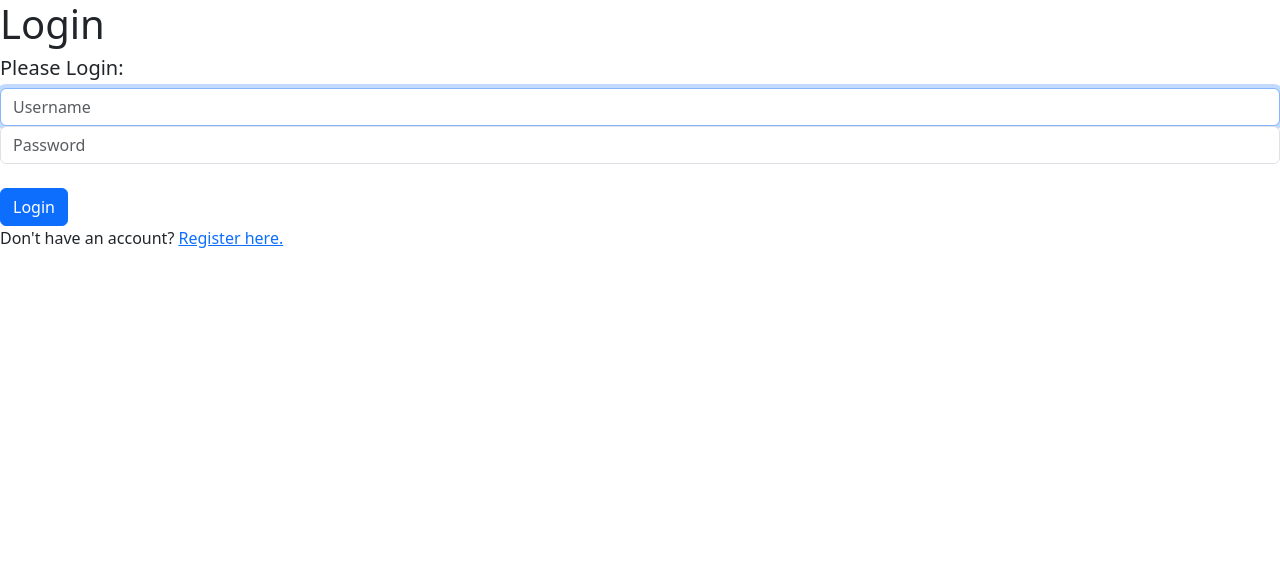
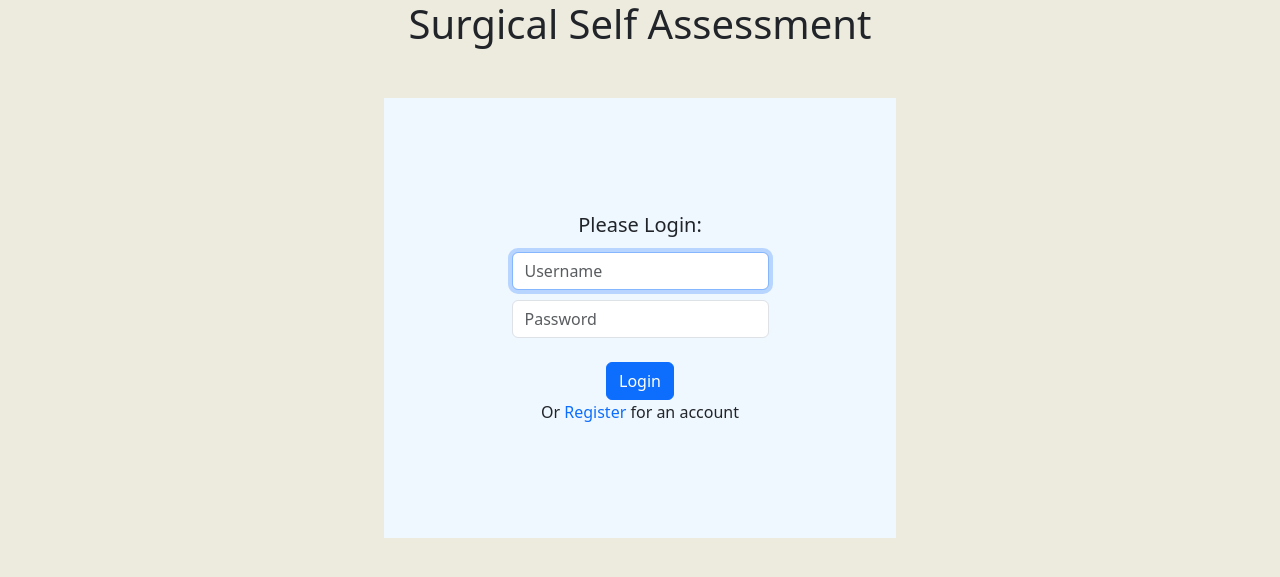
Before and after one commit to pjwallace/capstone, a Django app: page /login in a window 1280 px wide. Shown: the top 577 px of the page. Run offline with Django 4.2, Linux system fonts and the light colour scheme; some libraries are stand-ins or nearby versions.

Commit message:
Login/logout logic

```diff
--- /dev/null
+++ b/learners/static/learners/styles.css
@@ -0,0 +1,56 @@
+body{
+    background-color: rgb(237, 234, 222);
+}
+.title{
+    text-align: center;
+}
+
+.login-container{
+    width: 40%;
+    height: 55vh;
+    margin: auto;
+    margin-top: 50px;
+    display: flex;
+    flex-direction: column;
+    justify-content: center;
+    align-items: center;
+    background-color: aliceblue;
+}
+
+h5{
+    margin-bottom: 15px;
+}
+
+.pass-word{
+    margin-top: 10px;
+}
+
+a{
+    text-decoration: none;
+}
+
+.register-span{
+    margin-top: 10px;
+}
+
+.register-container{
+    width: 40%;
+    height: 80vh;
+    margin: auto;
+    margin-top: 25px;
+    display: flex;
+    flex-direction: column;
+    justify-content: center;
+    align-items: center;
+    background-color: aliceblue;
+    border: 3px solid green;
+}
+
+.e-mail{
+    margin-top: 10px;
+}
+
+.confirm-password{
+    margin-top: 10px;
+    margin-bottom: 15px;
+}
--- a/learners/templates/learners/index.html
+++ b/learners/templates/learners/index.html
@@ -2,11 +2,15 @@
 
 {% block body %}
 
-    <h1>Login</h1>
 
     {% if message %}
         <div>{{ message }}</div>
     {% endif %}
+
+    <h1 class="title">Surgical Self Assessment</h1>
+
+    <div class="login-container">
+
 
         <h5>Please Login:</h5>
 
@@ -16,11 +20,12 @@
                 <input autofocus class="form-control" type="text" name="username" placeholder="Username">
             </div>
             <div class="form-group">
-            <input class="form-control" type="password" name="password" placeholder="Password">
+                <input class="form-control pass-word" type="password" name="password" placeholder="Password">
             </div><br>
-        <input class="btn btn-primary" type="submit" value="Login">
+            <input class="btn btn-primary mx-auto d-block" type="submit" value="Login">
         </form>
 
-    Don't have an account? <a href="{% url 'register' %}">Register here.</a>
+        <span id="register-span">Or <a href="{% url 'register' %}">Register</a> for an account</span>
+    </div>
 
 {% endblock %}
```
Also changed, not shown: learners/templates/learners/register.html (+12 -7 lines), db.sqlite3, learners/static/learners/script.js (added), learners/static/styles.css (deleted). Lines whose indentation alone changed are shown as unchanged.
